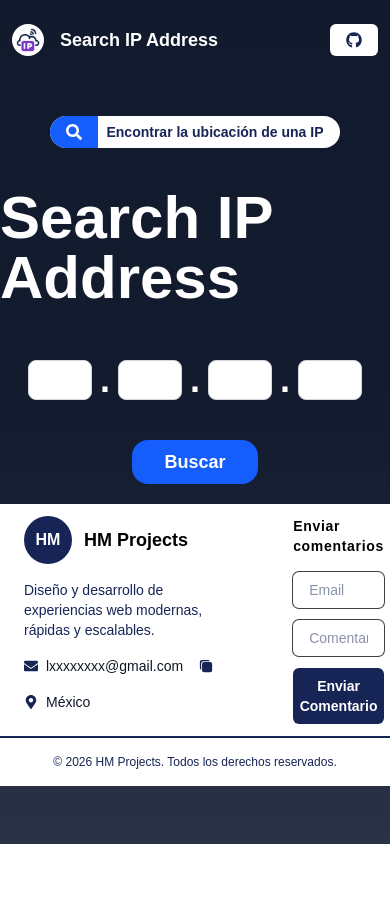
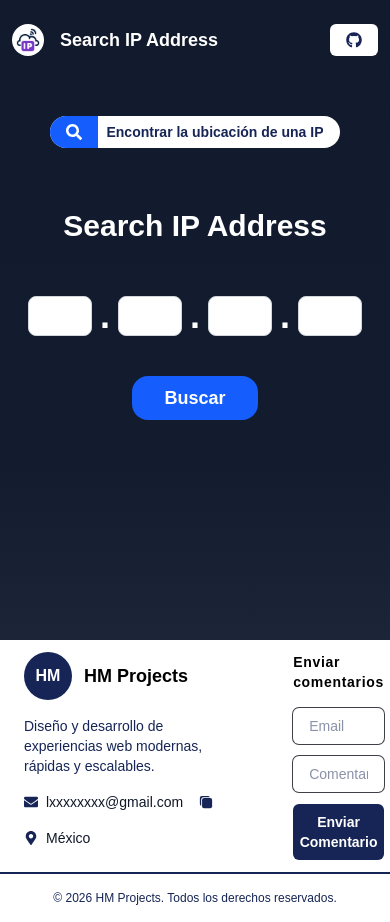
Before and after one commit to EnriqueHM31/api-ip-localization, a React (Vite) app: page / in a window 390 px wide. Before the commit the page ends 844 px from the top, so only its background shows below. Built offline with nearby package versions, Linux system fonts and the light colour scheme; no server answers.

Commit message:
style: update PageHome component for improved layout and responsive design, including adjustments to heading size and removal of FondoWave component

```diff
--- a/src/pages/PageHome.tsx
+++ b/src/pages/PageHome.tsx
@@ -1,23 +1,21 @@
 import { FaSearch } from "react-icons/fa";
 import Etiqueta from "../components/Atomos/Etiqueta";
-import FondoWave from "../components/Atomos/FondoWave";
 import FormIpAddress from "../components/sections/IpAddress";
 
 export default function Hero() {
     return (
-        <div className="max-w-7xl w-full flex flex-col items-center justify-center mx-auto">
+        <div className=" md:max-w-7xl w-full flex flex-col items-center justify-center mx-auto">
 
             <Etiqueta text="Encontrar la ubicación de una IP" icon={<FaSearch />} />
 
-            <section className="flex flex-col items-center justify-center py-5 gap-8   w-full ">
-                <h1 className="text-white text-6xl font-bold mt-5">Search IP Address</h1>
+            <section className="flex flex-col items-center justify-center py-5 gap-8 w-full  mt-5 mb-50">
+                <h1 className="text-white text-3xl md:text-6xl font-bold mt-5 text-center">Search IP Address</h1>
 
                 <div className="flex items-center flex-col gap-5 w-full ">
                     <FormIpAddress />
                 </div>
             </section>
 
-            <FondoWave />
         </div>
     )
 
```
